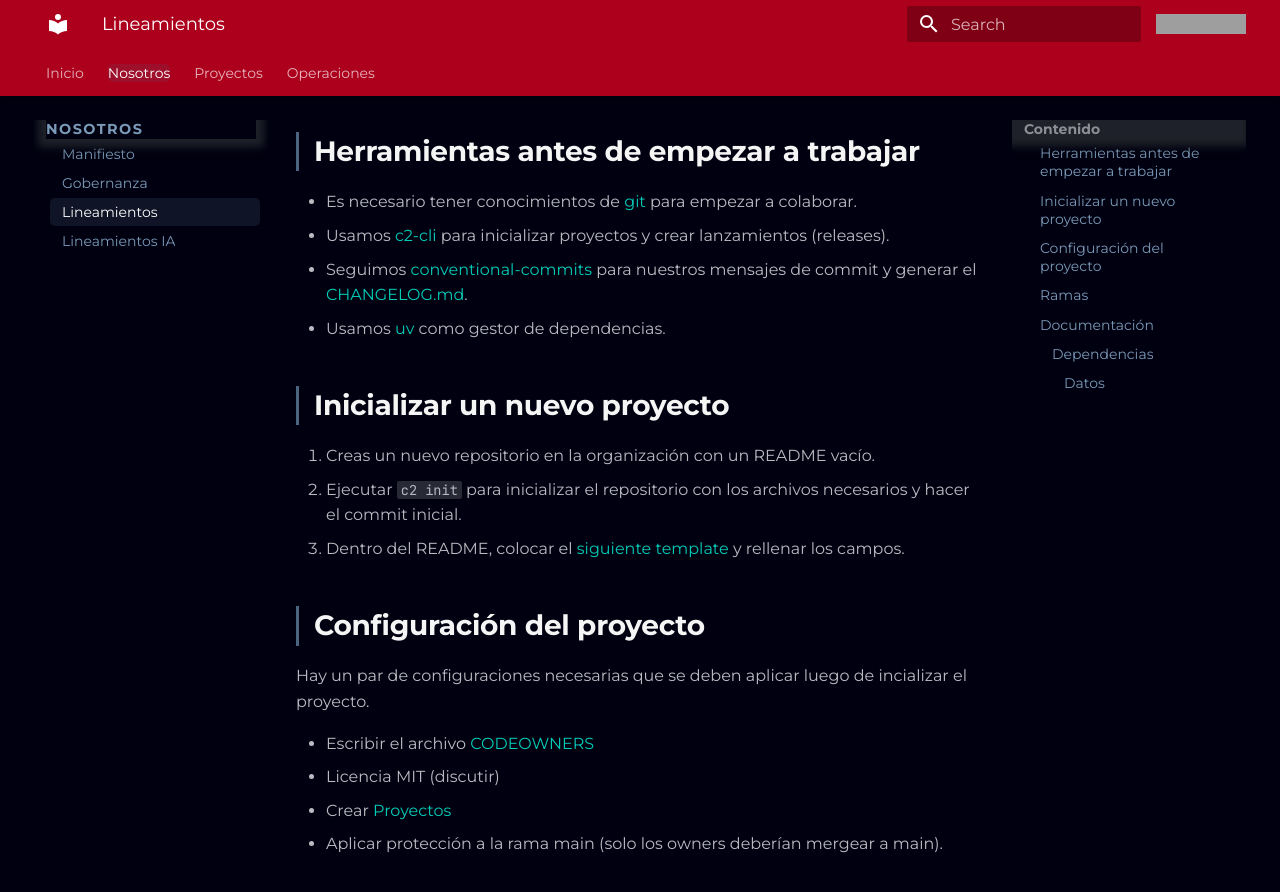
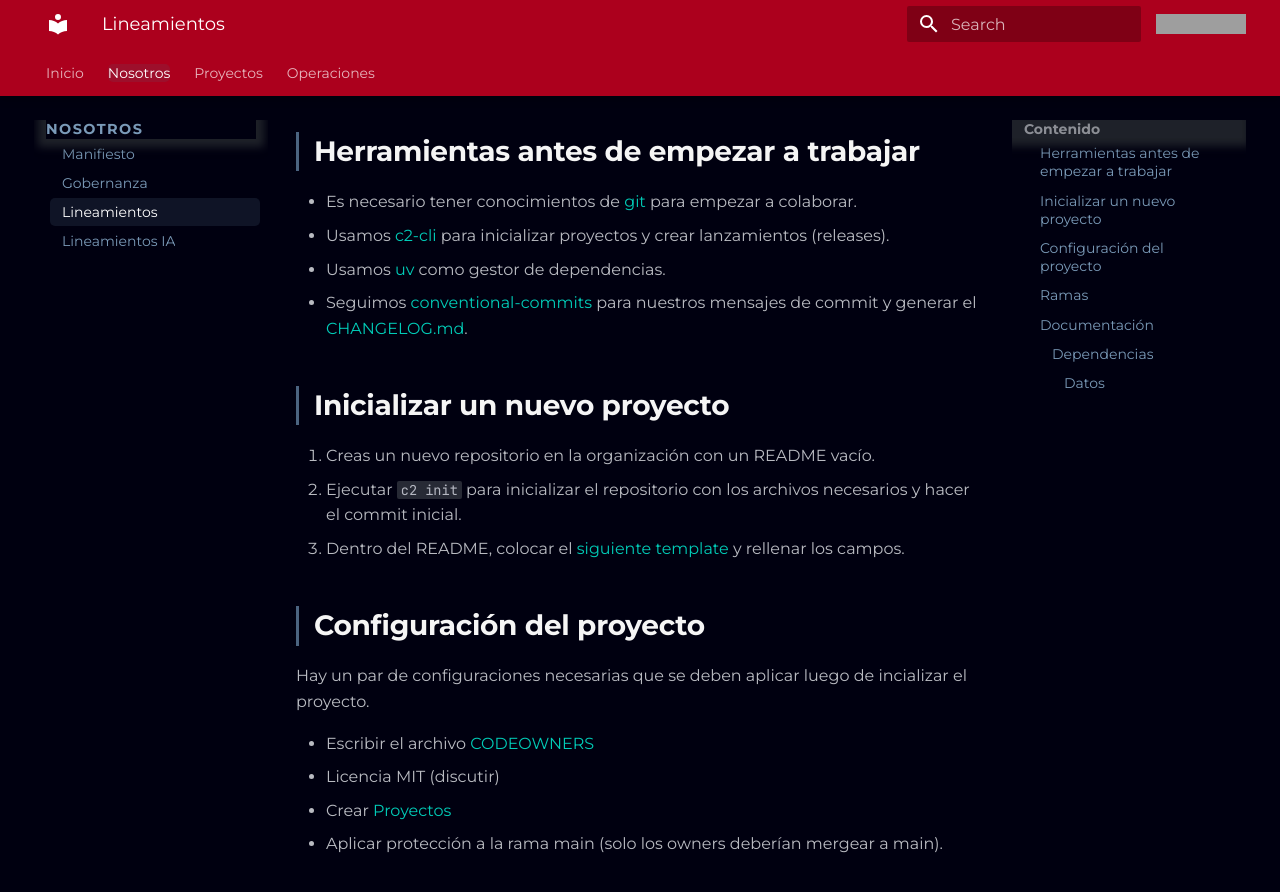
Before and after one commit to c2-circulo-desarrolladores/c2-core, an MkDocs documentation site: the page built from docs/nosotros/lineamientos.md, in a window 1280 px wide and 900 px high, scrolled down 458 px. Shown: the top 892 px of the window. Built offline with MkDocs 1.6.1 and Material for MkDocs 9.7.7, drawn with Linux system fonts in a browser that asks for light colours; part of the change alters nothing that is shown; grey boxes are pictures that could not be loaded.

```diff
--- a/docs/nosotros/lineamientos.md
+++ b/docs/nosotros/lineamientos.md
@@ -8,9 +8,9 @@ El flujo de desarrollo completo se describe en el apartado de [Operaciones](../o
 
 ## Herramientas antes de empezar a trabajar
 - Es necesario tener conocimientos de [git](../operaciones/colaboracion/git_workflow.md) para empezar a colaborar.
-- Usamos [c2-cli](../operaciones/codigo/uv.md) para inicializar proyectos y crear lanzamientos (releases).
+- Usamos [c2-cli](../operaciones/codigo/c2-cli.md) para inicializar proyectos y crear lanzamientos (releases).
+- Usamos [uv](../operaciones/codigo/uv.md) como gestor de dependencias.
 - Seguimos [conventional-commits](../operaciones/colaboracion/conventional_commits.md) para nuestros mensajes de commit y generar el [CHANGELOG.md](../operaciones/mantenimiento/changelogs.md).
-- Usamos [uv](../operaciones/codigo/uv.md) como gestor de dependencias.
 
 ## Inicializar un nuevo proyecto
 
```
